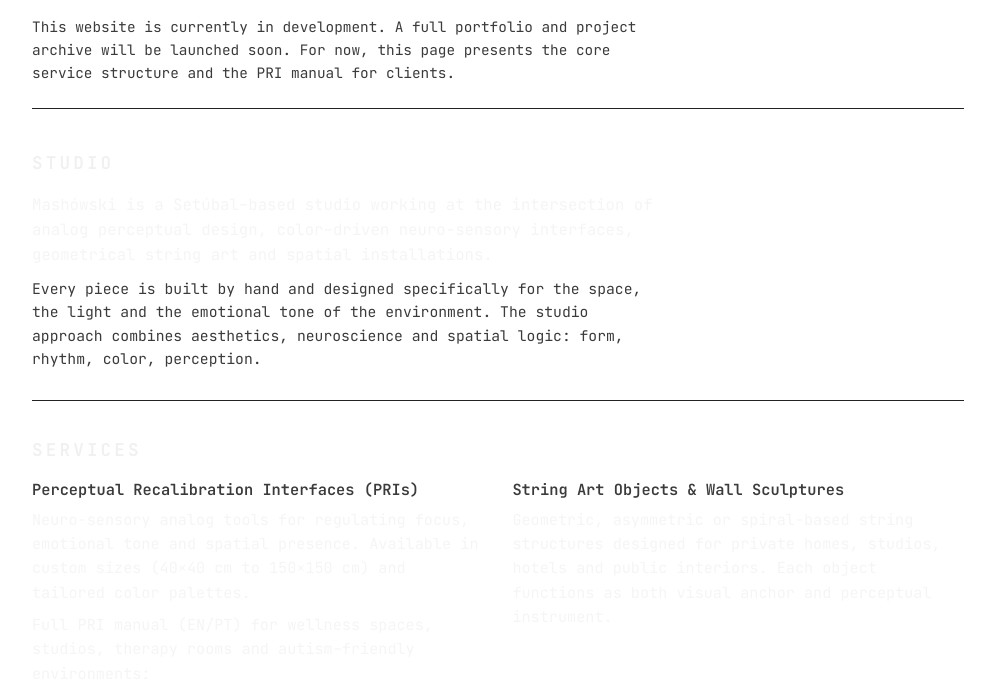
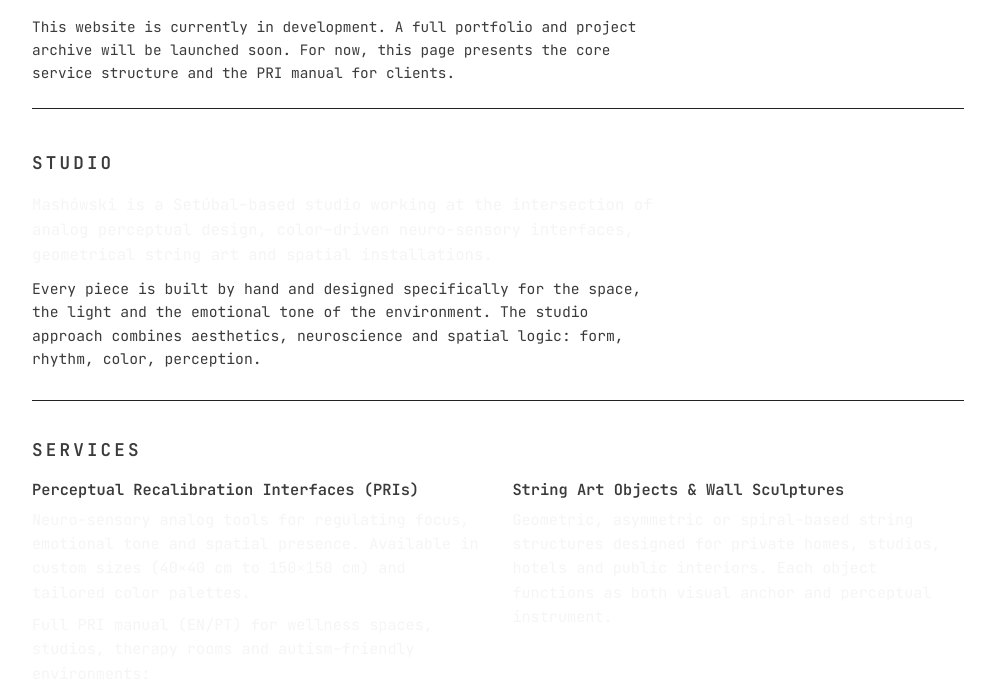
Before and after one commit to mashowski-art/mashowski-art.github.io, a plain HTML site: page index.html in a window 1280 px wide. Shown: the part 120-800 px from the top of the page, without its empty margins (142-1137 px from the left). Drawn offline with Linux system fonts and the light colour scheme.

Commit message:
Update title and accent color in index.html

```diff
--- a/index.html
+++ b/index.html
@@ -2,7 +2,7 @@
 <html lang="en">
 <head>
   <meta charset="UTF-8" />
-  <title>Mashowski Art</title>
+  <title>Mashówski Art</title>
   <meta name="viewport" content="width=device-width, initial-scale=1" />
   <meta
     name="description"
@@ -16,7 +16,7 @@
       --bg: #050608;
       --fg: #f5f5f5;
       --muted: #3b3b3b;
-      --accent: #f0f0f0;
+      --accent: #3b3b3b;
       --border: #232323;
     }
 
```
